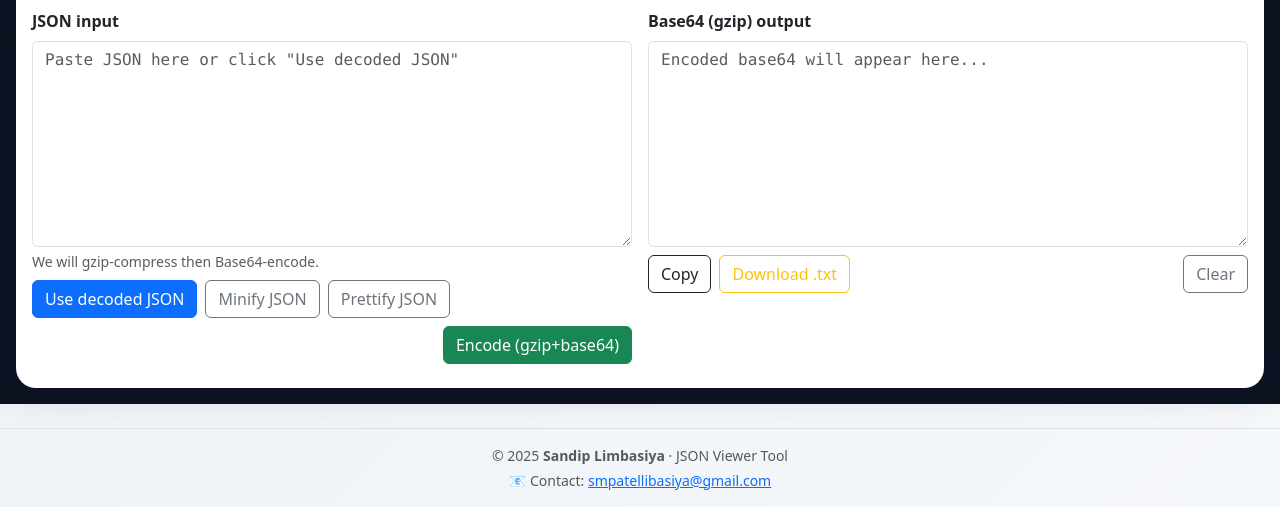
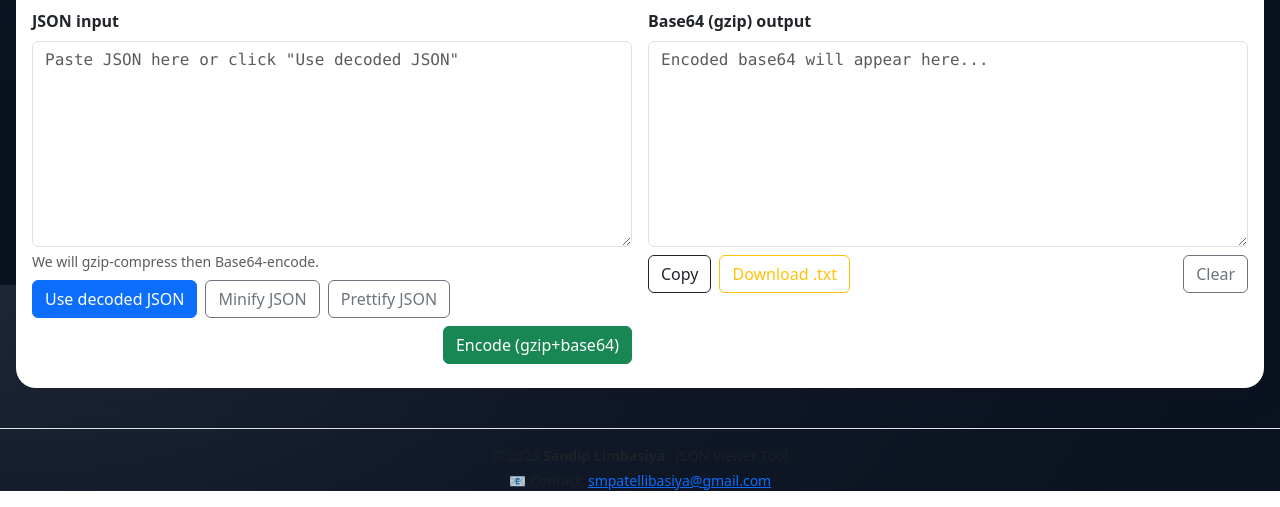
Before and after one commit to iampatelsandip/base64-gzip-json-viewer, a plain HTML site: page index.html in a window 1280 px wide. Shown: the part 515-1022 px from the top of the page. Drawn offline with nearby package versions, Linux system fonts and the light colour scheme.

Commit message:
Update index.html

```diff
--- a/index.html
+++ b/index.html
@@ -142,8 +142,8 @@
     }
   </style>
 </head>
-<body>
-  <div class="p-3 bg">
+<body class="bg">
+  <div class="p-3">
     <div class="row g-4">
       <!-- Left: Decode -->
       <div class="col-12 col-xl-6">
@@ -278,7 +278,7 @@
       </div>
     </div>
   </div>
-  <footer class="text-center py-3 mt-4 border-top small-note">
+  <footer class="text-center pt-3 mt-4 border-top small-note">
     <div class="container">
       <p class="mb-1">
         © 2025 <strong>Sandip Limbasiya</strong> · JSON Viewer Tool
```
